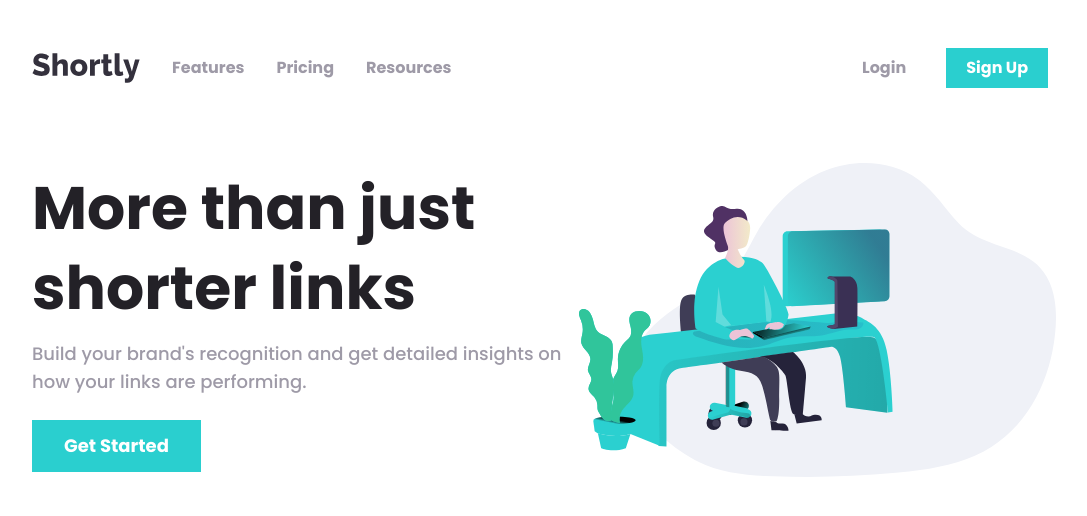
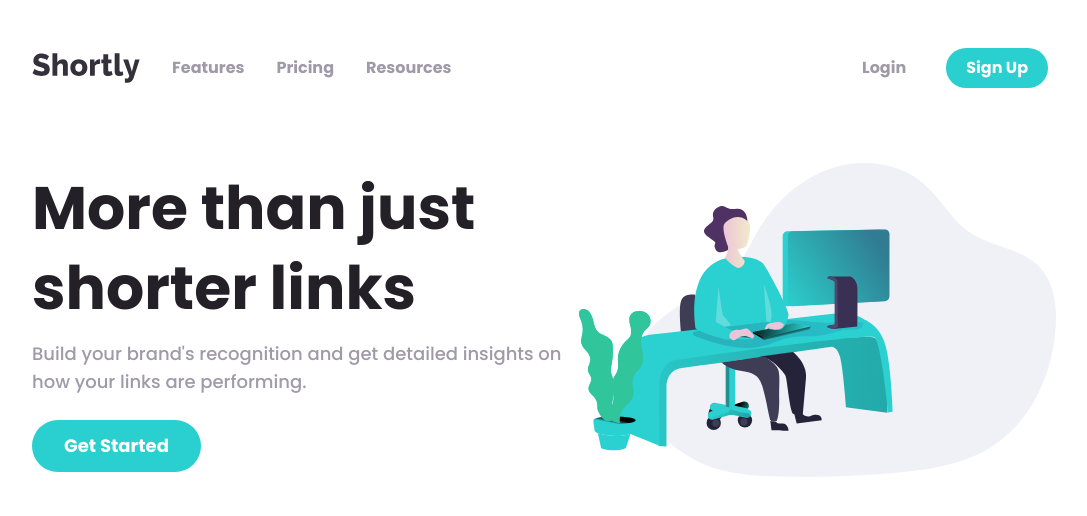
Before and after one commit to danidz96/url-shortening-api, a Next.js app: page / in a window 1280 px wide. Shown: the top 516 px of the page, without its empty margins (96-1183 px from the left). Built offline with nearby package versions, Linux system fonts and the light colour scheme.

Commit message:
round buttons

```diff
--- a/components/Header/Header.js
+++ b/components/Header/Header.js
@@ -20,7 +20,7 @@ function Header() {
             performing.
           </span>
           <div className="mt-6 place-self-center lg:place-self-start">
-            <Button className="text-lg px-8 py-3">Get Started</Button>
+            <Button className="text-lg px-8 py-3 rounded-full">Get Started</Button>
           </div>
         </div>
       </div>
--- a/components/Nav/Nav.js
+++ b/components/Nav/Nav.js
@@ -75,7 +75,7 @@ function Nav() {
                 <span>Login</span>
               </a>
             </button>
-            <Button>
+            <Button className="rounded-full">
               <a href="#">
                 <span>Sign Up</span>
               </a>
```
